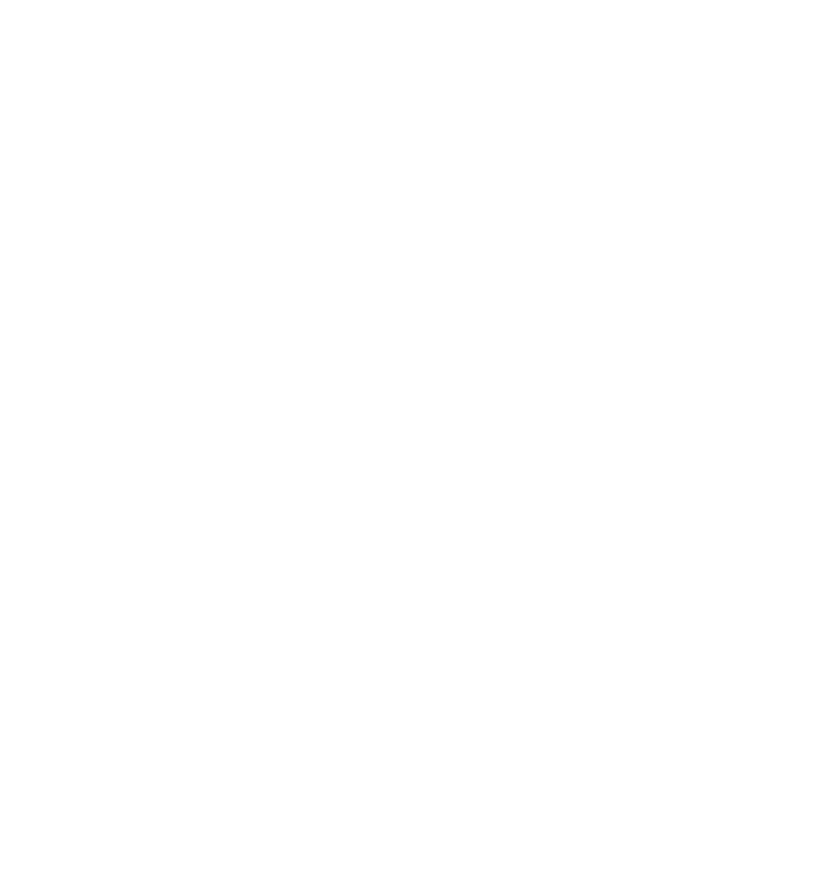
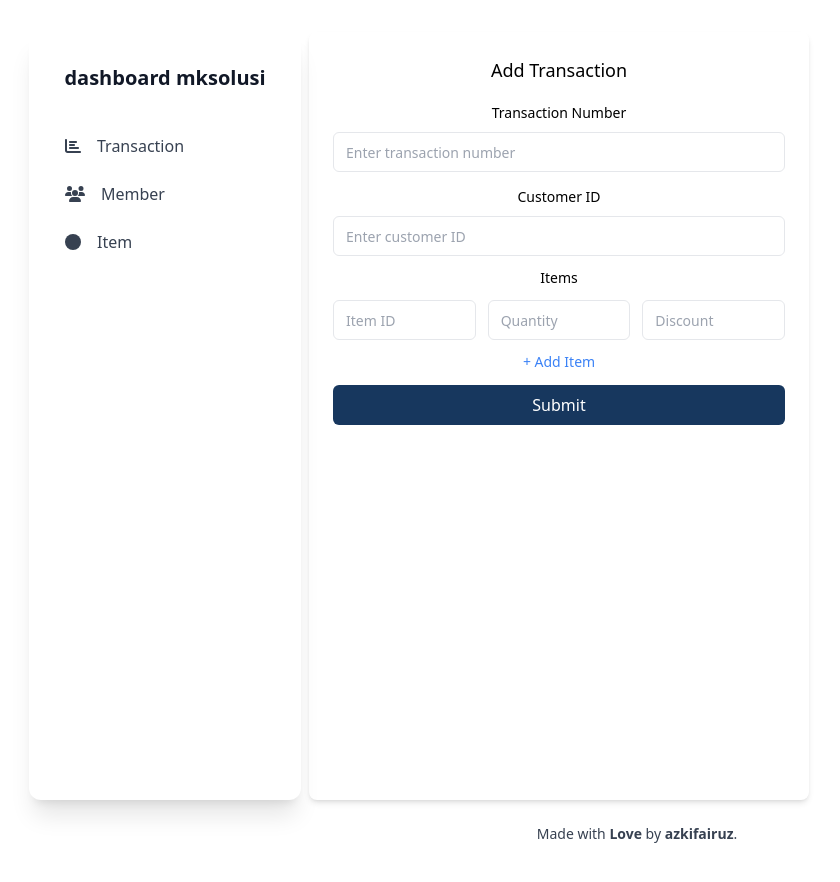
Before and after one commit to azkifairuz/project-case-mksolusi, a React (Vite) app: page /dashboard/transaction/add in a window 1280 px wide. Before the commit this address had no page. Shown: the top 882 px of the page, without its empty margins (3-843 px from the left). Before the commit the page ends 800 px from the top, so only its background shows below. Built offline with nearby package versions, Linux system fonts and the light colour scheme.

Commit message:
save transcation

```diff
--- a/src/App.jsx
+++ b/src/App.jsx
@@ -11,6 +11,7 @@
 import Item from "./pages/item";
 import AddItem from "./pages/item/input";
 import Transaction from "./pages/transaction";
+import AddTransaction from "./pages/transaction/input";
 
 function App() {
   return (
@@ -23,6 +24,8 @@
             <Route path="/dashboard/item"  element={<Item/>}/>
             <Route path="/dashboard/item/add"  element={<AddItem/>}/>
             <Route path="/dashboard/transaction"  element={<Transaction/>}/>
+            <Route path="/dashboard/transaction/add"  element={<AddTransaction/>}/>
+
 
         </Route>
         <Route path="/" element={<Layout />}>
--- a/src/pages/transaction/input.jsx
+++ b/src/pages/transaction/input.jsx
@@ -1,58 +1,53 @@
 import axios from "axios";
-import { useEffect, useState } from "react";
+import { useState } from "react";
 import { useNavigate } from "react-router-dom";
 
-export default function AddItem() {
-    const [itemCode, setItemCode] = useState("");
-    const [type, setType] = useState("");
-    const [name, setName] = useState("");
-    const [stock, setStock] = useState("");
-    const [price, setPrice] = useState("");
-    const [itemTypes, setItemTypes] = useState([]);
+export default function AddTransaction() {
+    const [transactionNumber, setTransactionNumber] = useState("");
+    const [customer, setCustomer] = useState("");
+    const [items, setItems] = useState([{ id: "", qty: "", discount: "" }]);
     const [error, setError] = useState(null);
     const navigate = useNavigate();
     const token = localStorage.getItem("token");
 
-    useEffect(() => {
-        const fetchItemTypes = async () => {
-            try {
-                const response = await axios.post("https://api2024.mksolusi.id/api/master/item_type/index",
-                  {},
-                  {
-                    headers: {
-                        Authorization: `Bearer ${token}`
-                    }
-                  }
-                );
-                setItemTypes(response.data);
-            } catch (error) {
-                console.error("Error fetching item types:", error);
-            }
-        };
+    const addItemField = () => {
+        setItems([...items, { id: "", qty: "", discount: "" }]);
+    };
 
-        fetchItemTypes();
-    }, [token]);
+    const handleItemChange = (index, field, value) => {
+        const newItems = items.map((item, i) => (
+            i === index ? { ...item, [field]: value } : item
+        ));
+        setItems(newItems);
+    };
 
-    const inputItem = async (e) => {
+    const removeItemField = (index) => {
+        const newItems = items.filter((_, i) => i !== index);
+        setItems(newItems);
+    };
+
+    const inputTransaction = async (e) => {
         e.preventDefault();
         try {
             const response = await axios.post(
-                "https://api2024.mksolusi.id/api/master/item/save",
+                "https://api2024.mksolusi.id/api/transaction/save",
                 {
-                    item_code: itemCode,
-                    type,
-                    name,
-                    stock: parseInt(stock),
-                    price: parseFloat(price)
+                    transaction_number: transactionNumber,
+                    customer: parseInt(customer),
+                    items: items.map(item => ({
+                        id: parseInt(item.id),
+                        qty: parseInt(item.qty),
+                        discount: parseFloat(item.discount)
+                    }))
                 },
                 {
                     headers: {
-                        Authorization: `Bearer ${token}`
+                        Authorization: `Bearer ${token}`,
                     }
                 }
             );
             console.log(response.data);
-            navigate('/dashboard/item');
+            navigate('/dashboard/transactions');
         } catch (err) {
             console.error(err);
             setError("Failed to submit. Please check your inputs.");
@@ -61,82 +56,79 @@
 
     return (
         <div className="rounded-lg p-6 flex flex-col gap-4 w-[500px] shadow-md">
-            <h1 className="text-lg">Add Item</h1>
-            <form className="w-full" onSubmit={inputItem}>
+            <h1 className="text-lg">Add Transaction</h1>
+            <form className="w-full" onSubmit={inputTransaction}>
                 <div className="space-y-3">
                     <div className="space-y-2">
-                        <label htmlFor="item_code" className="text-sm font-medium">
-                            Item Code
+                        <label htmlFor="transaction_number" className="text-sm font-medium">
+                            Transaction Number
                         </label>
                         <input
-                            id="item_code"
+                            id="transaction_number"
                             className="border bg-background ring-offset-background flex h-10 w-full rounded-md px-3 py-2 text-sm"
-                            placeholder="Enter item code"
-                            value={itemCode}
-                            onChange={(e) => setItemCode(e.target.value)}
+                            placeholder="Enter transaction number"
+                            value={transactionNumber}
+                            onChange={(e) => setTransactionNumber(e.target.value)}
                         />
                     </div>
 
                     <div className="space-y-2">
-                        <label htmlFor="type" className="text-sm font-medium">
-                            Type
-                        </label>
-                        <select
-                            id="type"
-                            className="border bg-background ring-offset-background flex h-10 w-full rounded-md px-3 py-2 text-sm"
-                            value={type}
-                            onChange={(e) => setType(e.target.value)}
-                        >
-                            <option value="" disabled>
-                                Select Type
-                            </option>
-                            {itemTypes.map((itemType) => (
-                                <option key={itemType.id} value={itemType.id}>
-                                    {itemType.name}
-                                </option>
-                            ))}
-                        </select>
-                    </div>
-
-                    <div className="space-y-2">
-                        <label htmlFor="name" className="text-sm font-medium">
-                            Name
+                        <label htmlFor="customer" className="text-sm font-medium">
+                            Customer ID
                         </label>
                         <input
-                            id="name"
+                            id="customer"
+                            type="number"
                             className="border bg-background ring-offset-background flex h-10 w-full rounded-md px-3 py-2 text-sm"
-                            placeholder="Enter item name"
-                            value={name}
-                            onChange={(e) => setName(e.target.value)}
+                            placeholder="Enter customer ID"
+                            value={customer}
+                            onChange={(e) => setCustomer(e.target.value)}
                         />
                     </div>
 
-                    <div className="space-y-2">
-                        <label htmlFor="stock" className="text-sm font-medium">
-                            Stock
-                        </label>
-                        <input
-                            id="stock"
-                            type="number"
-                            className="border bg-background ring-offset-background flex h-10 w-full rounded-md px-3 py-2 text-sm"
-                            placeholder="Enter stock quantity"
-                            value={stock}
-                            onChange={(e) => setStock(e.target.value)}
-                        />
-                    </div>
-
-                    <div className="space-y-2">
-                        <label htmlFor="price" className="text-sm font-medium">
-                            Price
-                        </label>
-                        <input
-                            id="price"
-                            type="number"
-                            className="border bg-background ring-offset-background flex h-10 w-full rounded-md px-3 py-2 text-sm"
-                            placeholder="Enter price"
-                            value={price}
-                            onChange={(e) => setPrice(e.target.value)}
-                        />
+                    <div className="space-y-3">
+                        <h2 className="text-sm font-medium">Items</h2>
+                        {items.map((item, index) => (
+                            <div key={index} className="flex gap-3 items-center">
+                                <input
+                                    type="number"
+                                    placeholder="Item ID"
+                                    value={item.id}
+                                    onChange={(e) => handleItemChange(index, "id", e.target.value)}
+                                    className="border bg-background ring-offset-background flex h-10 rounded-md px-3 py-2 text-sm w-1/3"
+                                />
+                                <input
+                                    type="number"
+                                    placeholder="Quantity"
+                                    value={item.qty}
+                                    onChange={(e) => handleItemChange(index, "qty", e.target.value)}
+                                    className="border bg-background ring-offset-background flex h-10 rounded-md px-3 py-2 text-sm w-1/3"
+                                />
+                                <input
+                                    type="number"
+                                    placeholder="Discount"
+                                    value={item.discount}
+                                    onChange={(e) => handleItemChange(index, "discount", e.target.value)}
+                                    className="border bg-background ring-offset-background flex h-10 rounded-md px-3 py-2 text-sm w-1/3"
+                                />
+                                {items.length > 1 && (
+                                    <button
+                                        type="button"
+                                        onClick={() => removeItemField(index)}
+                                        className="text-red-500 text-sm"
+                                    >
+                                        Remove
+                                    </button>
+                                )}
+                            </div>
+                        ))}
+                        <button
+                            type="button"
+                            onClick={addItemField}
+                            className="text-blue-500 text-sm"
+                        >
+                            + Add Item
+                        </button>
                     </div>
 
                     {error && <p className="text-red-500">{error}</p>}
```
